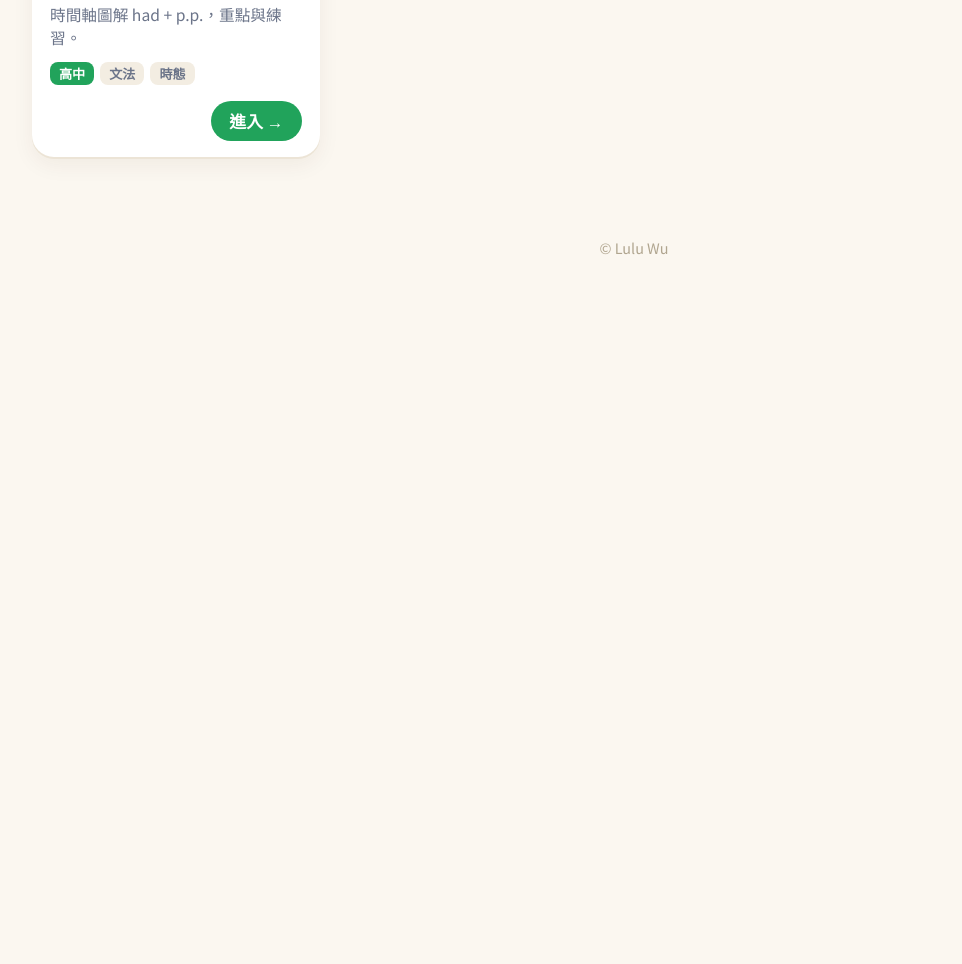
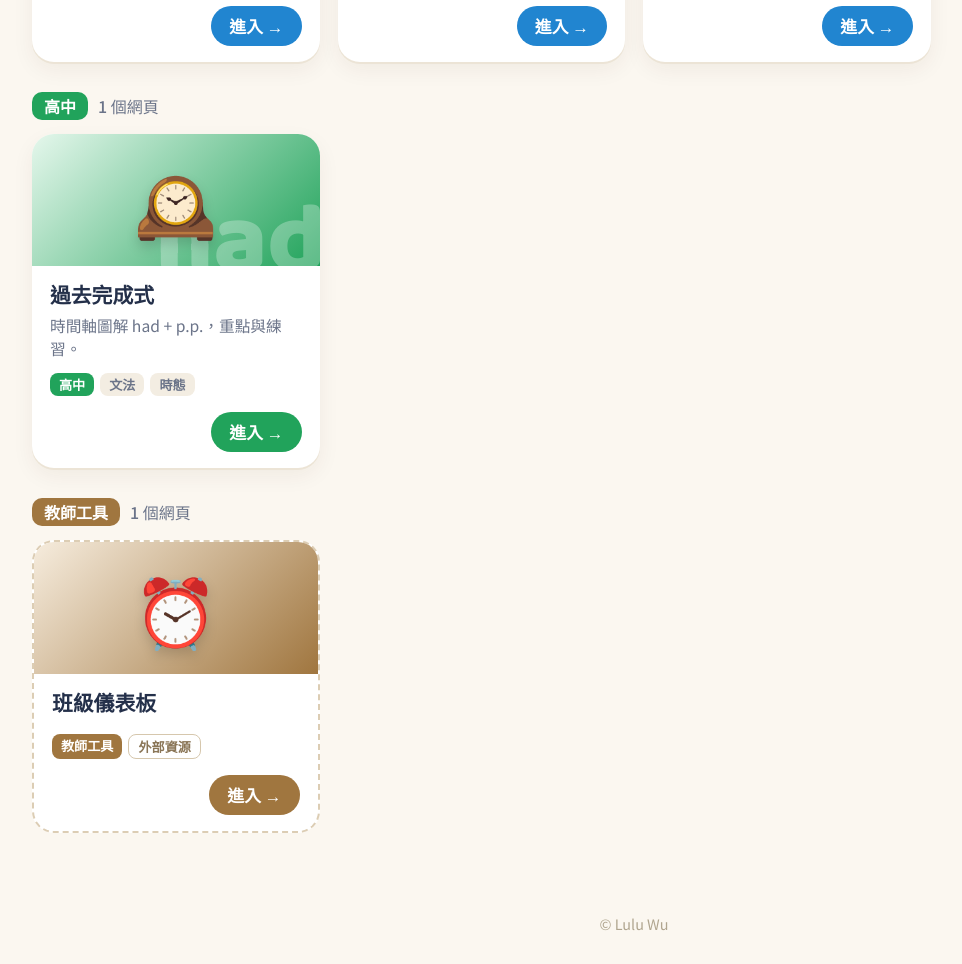
Before and after one commit to oohya330-glitch/english-classroom, a plain HTML site: page index.html in a window 1280 px wide. Shown: the part 1494-2458 px from the top of the page, without its empty margins (6-968 px from the left). Before the commit the page ends 1782 px from the top, so only its background shows below. Drawn offline with Linux system fonts and the light colour scheme.

Commit message:
Add 教師工具 category and external resource cards (Duck English, 何嘉仁數位練習平台, 班級儀表板)
Co-Authored-By: Claude Opus 5.5 <noreply@anthropic.com>
Claude-Session: https://claude.ai/code/session_01JTfney6ALVe31sGJPPce2V

```diff
--- a/index.html
+++ b/index.html
@@ -14,6 +14,7 @@
   --s:#21a35b;  /* 高中 */
   --g:#a03cc8;  /* 學測 */
   --c:#e0457b;  /* 社群圖卡 */
+  --t:#a0763f;  /* 教師工具 */
 }
 *{box-sizing:border-box;-webkit-tap-highlight-color:transparent}
 body{margin:0;background:var(--bg);color:var(--ink);font-family:"Noto Sans TC",system-ui,sans-serif;font-size:18px}
@@ -65,6 +66,9 @@ main{max-width:1240px;margin:-34px auto 0;padding:0 18px 60px;position:relative}
 .go{margin-top:10px;display:flex;justify-content:space-between;align-items:center;font-weight:800;font-size:1.05rem}
 .go b{border-radius:999px;padding:8px 18px;color:#fff}
 .soon{position:absolute;top:12px;left:12px;background:rgba(36,48,74,.85);color:#fff;font-size:.8rem;font-weight:700;border-radius:8px;padding:3px 10px;z-index:2}
+.card.ext{box-shadow:none;border:2px dashed #dccdb4}
+.card.ext:hover{box-shadow:0 12px 26px rgba(60,40,10,.10)}
+.meta span.x{background:#fff;border:1px solid #d6c7ad;color:#8a7556}
 .card.disabled{cursor:default;opacity:.75}
 .card.disabled:hover{transform:none}
 .empty{text-align:center;color:var(--mute);padding:40px 0;font-size:1.1rem}
@@ -97,7 +101,8 @@ footer{text-align:center;color:#b0a58f;font-size:.9rem;padding:20px 0 30px}
 <script>
 /* ================================================================
    ★ 新增網頁：在 PAGES 裡加一筆就好 ★
-   level：'e' 國小、'j' 國中、's' 高中、'g' 學測・指考、'c' 社群圖卡
+   level：'e' 國小、'j' 國中、's' 高中、't' 教師工具、'g' 學測・指考、'c' 社群圖卡
+   ext  ：別人做的網站填 ext:true，卡片會顯示「外部資源」標籤（只放名稱，desc 留空、tags 留 []）
    site ：選填，連到社群平台時填 'Threads'、'Instagram'、'Facebook'，按鈕會顯示「到 Threads 看 →」
    url  ：網頁連結（還沒有連結就留空 ''，卡片會顯示「即將上線」）
    icon ：卡片圖示（emoji）
@@ -119,15 +124,21 @@ const PAGES = [
   { level:'e', title:'Snack Time! 點心飲料英文闖關', desc:'點心飲料單字 × want some / don\'t want any、可數與不可數，What 與 Do / Does 問句看圖回答。',
     tags:['單字','some / any','可數不可數'], icon:'🍪', big:'some', url:'https://claude.ai/artifact/7kdZ89hx9x5e9i6ag6CZE1' },
 
+  /* ── 外部資源（別人做的網站）── */
+  { level:'e', ext:true, title:'Duck English', desc:'', tags:[], icon:'🦆', big:'Duck', url:'https://duckenglish.com' },
+  { level:'e', ext:true, title:'何嘉仁數位練習平台', desc:'', tags:[], icon:'📘', big:'Hess', url:'https://hessdigi.hess.com.tw/DigiLink/05' },
+
   { level:'j', title:'關係代名詞（國中版）', desc:'who、which、that 的用法與練習。', tags:['文法','關係代名詞'], icon:'🔗', big:'who', url:'https://claude.ai/artifact/E4nUuDiDer9ffp2FahLKEw' },
   { level:'j', title:'關係代名詞省略 × 關係子句簡化', desc:'看懂哪些關係代名詞可以省略，以及關係子句怎麼簡化。', tags:['文法','關係代名詞'], icon:'✂️', big:'that', url:'https://claude.ai/artifact/7y2vkmsi1qJCJNBDcbR8vB' },
   { level:'j', title:'when / while', desc:'圖解兩個連接詞的差別，搭配重點整理與練習。', tags:['文法','連接詞'], icon:'⏱️', big:'when', url:'https://claude.ai/artifact/2m2D9mMjkwUGceJq3RkTzu' },
 
   { level:'s', title:'過去完成式', desc:'時間軸圖解 had + p.p.，重點與練習。', tags:['文法','時態'], icon:'🕰️', big:'had', url:'https://claude.ai/artifact/EHinzPRH9SJytsGAXsuCN5' },
 
+  { level:'t', ext:true, title:'班級儀表板', desc:'', tags:[], icon:'⏰', big:'', url:'https://ckj1022-art.github.io/classdashboard/' },
+
 ];
 
-const LV = { e:['國小','var(--e)','#fff1e6'], j:['國中','var(--j)','#e6f2fc'], s:['高中','var(--s)','#e5f7ec'] };
+const LV = { e:['國小','var(--e)','#fff1e6'], j:['國中','var(--j)','#e6f2fc'], s:['高中','var(--s)','#e5f7ec'], t:['教師工具','var(--t)','#f6ecdd'] };
 // 之後要加回分類：在上面加 g:['學測・指考','var(--g)','#f5e9fb'] 或 c:['社群圖卡','var(--c)','#fde8ef']
 let filter='all';
 
@@ -139,18 +150,18 @@ document.getElementById('q').oninput=render;
 function card(p){
   const [n,c,l]=LV[p.level], has=!!p.url;
   const tag=has?'a':'div';
-  return `<${tag} class="card ${has?'':'disabled'}" ${has?`href="${p.url}" target="_blank" rel="noopener"`:''}>
+  return `<${tag} class="card ${has?'':'disabled'} ${p.ext?'ext':''}" ${has?`href="${p.url}" target="_blank" rel="noopener"`:''}>
     ${has?'':'<span class="soon">即將上線</span>'}
     <div class="cover" style="background:linear-gradient(135deg,${l},${c})"><span class="ic">${p.icon}</span><span class="big">${p.big||''}</span></div>
     <div class="body">
       <h3>${p.title}</h3><p>${p.desc}</p>
-      <div class="meta"><span class="lv" style="background:${c}">${n}</span>${p.tags.map(t=>`<span>${t}</span>`).join('')}</div>
+      <div class="meta"><span class="lv" style="background:${c}">${n}</span>${p.ext?'<span class="x">外部資源</span>':''}${p.tags.map(t=>`<span>${t}</span>`).join('')}</div>
       <div class="go"><span style="color:${c}">${has?'':'　'}</span><b style="background:${has?c:'#c9c2b5'}">${has?(p.site?'到 '+p.site+' 看 →':'進入 →'):'製作中'}</b></div>
     </div></${tag}>`;
 }
 function render(){
   const q=document.getElementById('q').value.trim().toLowerCase();
-  const hit=p=>(filter==='all'||p.level===filter)&&(!q||(p.title+p.desc+p.tags.join(' ')).toLowerCase().includes(q));
+  const hit=p=>(filter==='all'||p.level===filter)&&(!q||(p.title+p.desc+p.tags.join(' ')+(p.ext?' 外部資源':'')).toLowerCase().includes(q));
   const html=Object.entries(LV).map(([k,[n,c]])=>{
     const ps=PAGES.filter(p=>p.level===k&&hit(p)); if(!ps.length)return '';
     return `<section class="sec"><h2><span class="tag" style="background:${c}">${n}</span><small>${ps.length} 個${k==='c'?'圖卡':'網頁'}</small></h2><div class="grid">${ps.map(card).join('')}</div></section>`;
```
